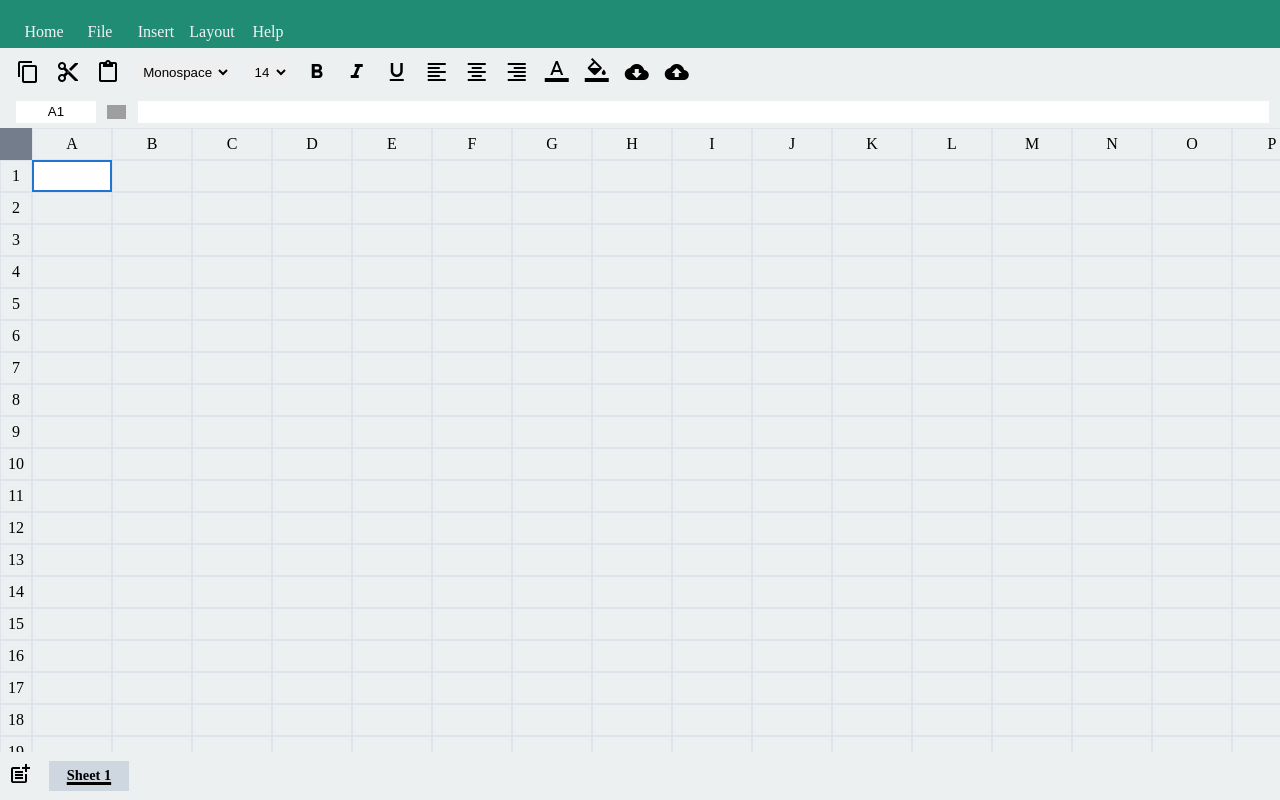
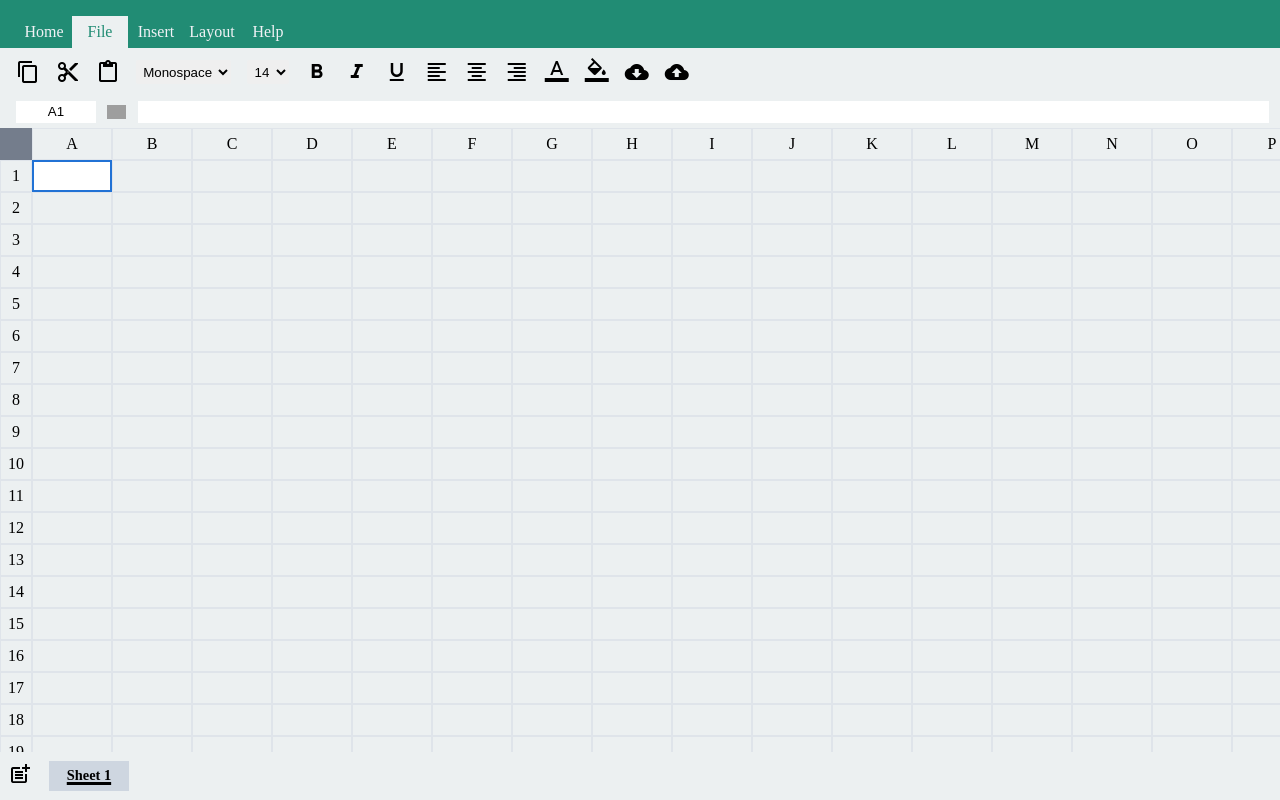
Before and after one commit to DibyajyotiMishra/Excel-Clone, a plain HTML site: page index.html in a window 1280 px wide. Drawn offline with Linux system fonts and the light colour scheme; grey boxes are pictures that could not be loaded.

Commit message:
chore: add active option color in page actions

```diff
--- a/index.html
+++ b/index.html
@@ -16,7 +16,7 @@
     <!-- Page Actions Container -->
     <div class="page-actions-container">
       <div class="page-action">Home</div>
-      <div class="page-action">File</div>
+      <div class="page-action selected-page-action">File</div>
       <div class="page-action">Insert</div>
       <div class="page-action">Layout</div>
       <div class="page-action">Help</div>
--- a/style.css
+++ b/style.css
@@ -22,6 +22,11 @@ body {
   display: flex;
   justify-content: center;
   align-items: center;
+}
+
+.selected-page-action {
+  background-color: #ecf0f1;
+  color: #218c74;
 }
 
 .cellprop-actions-container {
```
